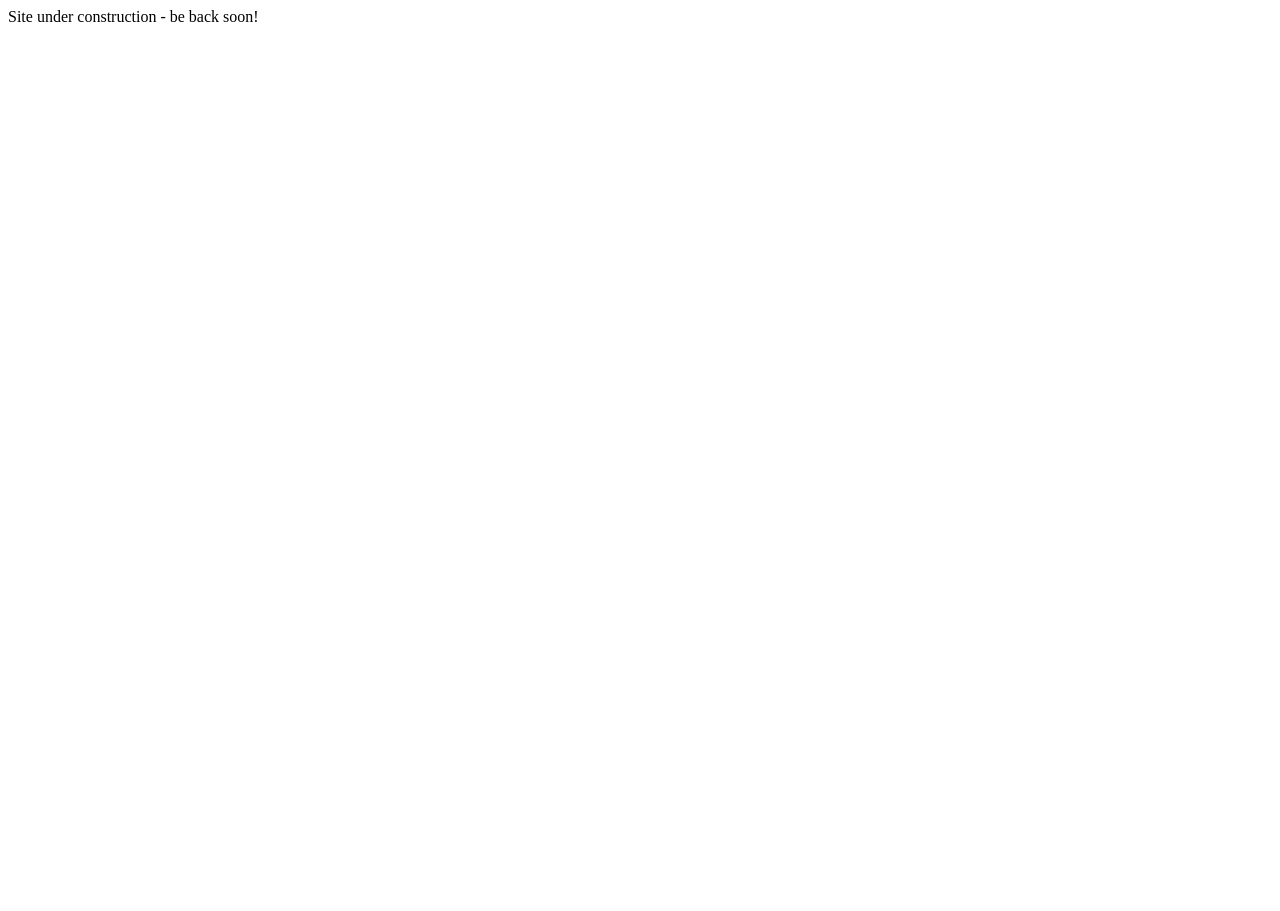
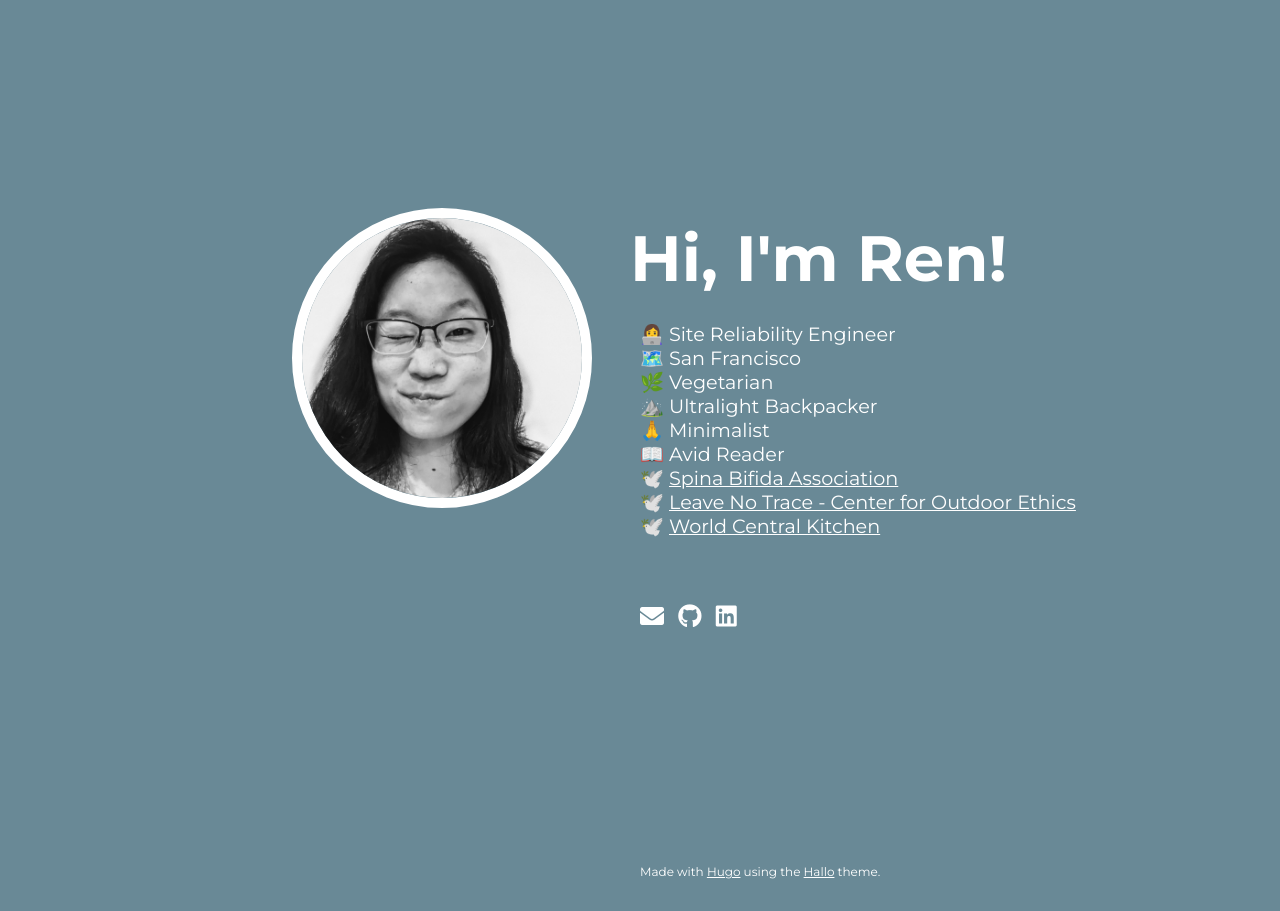
Before and after one commit to pidren/pidren.github.io, a plain HTML site: page index.html in a window 1280 px wide. Before the commit the page ends 800 px from the top, so only its background shows below. Drawn offline with Linux system fonts and the light colour scheme; some icons are missing.

Commit message:
updated website

```diff
--- /dev/null
+++ b/css/style.css
@@ -0,0 +1 @@
+html,body{color:#fff;margin:1rem;padding:0}html{font-family:Montserrat,"Helvetica Neue","Segoe UI",Helvetica,Arial,sans-serif;font-size:16px;overflow-y:auto}body{background-color:#698996}a{-webkit-transition:color 0.2s ease-out;-moz-transition:color 0.2s ease-out;transition:color 0.2s ease-out;color:#fff}a:hover{color:#333}h1{font-size:9rem}h2{font-size:3rem;font-weight:normal}h3{font-size:2rem;font-weight:normal}@media screen and (max-width: 992px){h1{font-size:15vw}h2{font-size:2.5rem}}img.portrait{box-sizing:border-box;border-radius:50%;border:10px solid #fff;margin:2em 3em;width:100%;height:auto;max-width:300px;max-height:300px}.column{flex:1}main .block{display:flex}main .block.introduction{margin-top:20vh;min-height:calc(100vh - 20vh)}main .column.left{text-align:end}main .column.right h1{margin-left:-10px;margin-bottom:0.4em}main .column.right h2{margin-left:-4px;margin-top:0}main .column.right .links{margin-top:2.5rem;font-size:1.5rem}main .column.right .links a{margin-right:0.5rem;text-decoration:none}@media screen and (max-width: 992px){main .block{flex-direction:column}main .block.introduction{margin-top:0}main .column.left{text-align:center}main .column.right h1{margin-top:0}main img.portrait{margin:0}}footer{display:flex;margin-top:3rem;font-size:0.75rem}@media screen and (max-width: 992px){footer{flex-direction:column}}
--- a/index.html
+++ b/index.html
@@ -1 +1,73 @@
-Site under construction - be back soon!
+<!DOCTYPE html>
+<html lang="en"><head>
+	<meta name="generator" content="Hugo 0.76.0" />
+    <meta charset="UTF-8">
+    <meta name="viewport" content="width=device-width, initial-scale=1.0">
+        <meta name="description" content="">
+
+    <title>
+            Ren Lee
+    </title>
+
+
+    <link rel="stylesheet" href="/css/style.css">
+
+    <link rel="stylesheet" href="https://fonts.googleapis.com/css?family=Montserrat:400,700">
+    <link rel="stylesheet" href="https://cdn.rawgit.com/jpswalsh/academicons/master/css/academicons.min.css" crossorigin="anonymous">
+    <link rel="stylesheet" href="https://use.fontawesome.com/releases/v5.8.1/css/all.css" integrity="sha384-50oBUHEmvpQ+1lW4y57PTFmhCaXp0ML5d60M1M7uH2+nqUivzIebhndOJK28anvf" crossorigin="anonymous">
+
+
+    <link rel="apple-touch-icon" sizes="180x180" href="/apple-touch-icon.png">
+    <link rel="icon" type="image/png" sizes="32x32" href="/favicon-32x32.png">
+    <link rel="icon" type="image/png" sizes="16x16" href="/favicon-16x16.png">
+    <link rel="manifest" href="/site.webmanifest">
+
+
+    <link href="/index.xml" rel="alternate" type="application/rss+xml" title="Ren Lee" />
+
+
+
+
+</head>
+<body>
+
+<main>
+    <div class="block introduction">
+        <div class="column left">
+            <img src="images/portrait.jpg" class="portrait" alt="Portrait" />
+        </div>
+        <div class="column right"><h1 style="font-size:5vw">Hi, I&#39;m Ren!</h1><p style="font-size:1.5vw">👩‍💻 Site Reliability Engineer
+<br>
+🗺️ San Francisco
+<br>
+🌿 Vegetarian
+<br>
+⛰️  Ultralight Backpacker
+<br>
+🙏 Minimalist
+<br>
+📖 Avid Reader
+<br>
+🕊️ <a href="https://www.spinabifidaassociation.org/">Spina Bifida Association</a><br>
+🕊️ <a href="https://lnt.org/">Leave No Trace - Center for Outdoor Ethics</a><br>
+🕊️ <a href="https://wck.org/">World Central Kitchen</a><br>
+<br>
+</p>
+
+            <div class="links"><a rel="me" href="mailto:ren@pid.ren" title="E-mail">
+                        <span class="fas fa-envelope"></span>
+                    </a><a rel="me" href="https://github.com/pidren" title="Github">
+                        <span class="fab fa-github"></span>
+                    </a><a rel="me" href="https://www.linkedin.com/in/pidren/" title="LinkedIn">
+                        <span class="fab fa-linkedin"></span>
+                    </a></div>
+        </div>
+    </div></main>
+
+<footer>
+    <div class="column"></div>
+    <div class="column">
+        Made with <a href='https://gohugo.io'>Hugo</a> using the <a href='https://github.com/EmielH/hallo-hugo/'>Hallo</a> theme.
+    </div>
+</footer></body>
+</html>
```
Also changed, not shown: index.xml (added, +10 -0 lines), sitemap.xml (added, +9 -0 lines), android-chrome-192x192.png (added), android-chrome-512x512.png (added), apple-touch-icon.png (added), favicon-16x16.png (added), favicon-32x32.png (added), favicon.ico (added), images/portrait.jpg (added), site.webmanifest (added).
